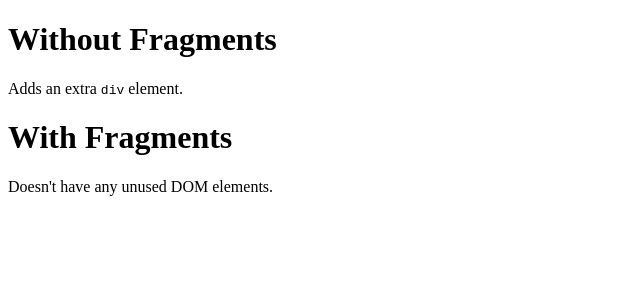
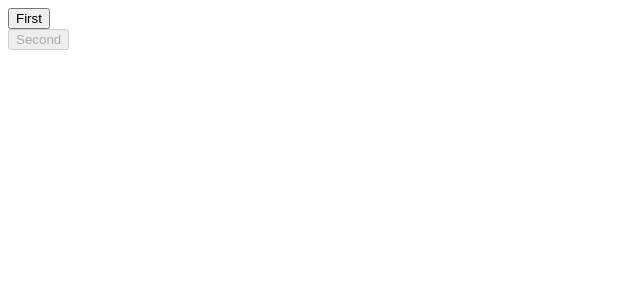
Before and after one commit to doniisetiiawan/react-pzq, a React (Create React App) app: page / in a window 1280 px wide. Shown: the top 300 px of the page, without its empty margins (0-640 px from the left). Built offline with nearby package versions, Linux system fonts and the light colour scheme.

Commit message:
Initial state

```diff
--- a/src/MyComponent.jsx
+++ b/src/MyComponent.jsx
@@ -1,21 +1,31 @@
-import React from 'react';
+import React, { Component } from 'react';
 
-function First() {
-  return <p>First...</p>;
+export default class MyComponent extends Component {
+  constructor(props) {
+    super(props);
+
+    this.state = {
+      first: false,
+      second: true,
+    };
+  }
+
+  render() {
+    const { first, second } = this.state;
+
+    return (
+      <main>
+        <section>
+          <button type="button" disabled={first}>
+            First
+          </button>
+        </section>
+        <section>
+          <button type="button" disabled={second}>
+            Second
+          </button>
+        </section>
+      </main>
+    );
+  }
 }
-
-function Second() {
-  return <p>Second...</p>;
-}
-
-function MyComponent(props) {
-  const { children } = props;
-  return <section>{children}</section>;
-}
-
-MyComponent.First = First;
-MyComponent.Second = Second;
-
-export default MyComponent;
-
-export { First, Second };
--- a/src/index.jsx
+++ b/src/index.jsx
@@ -1,13 +1,6 @@
 import React from 'react';
 import { render } from 'react-dom';
 
-import WithoutFragments from './WithoutFragments';
-import WithFragments from './WithFragments';
+import MyComponent from './MyComponent';
 
-render(
-  <div>
-    <WithoutFragments />
-    <WithFragments />
-  </div>,
-  document.getElementById('root'),
-);
+render(<MyComponent />, document.getElementById('root'));
```
